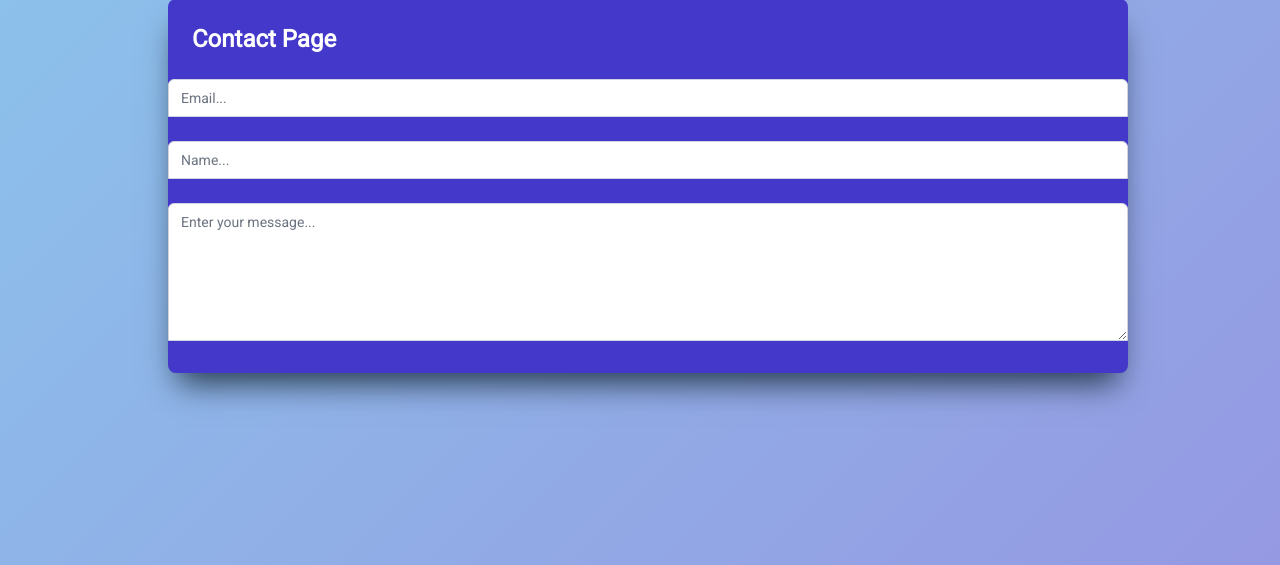
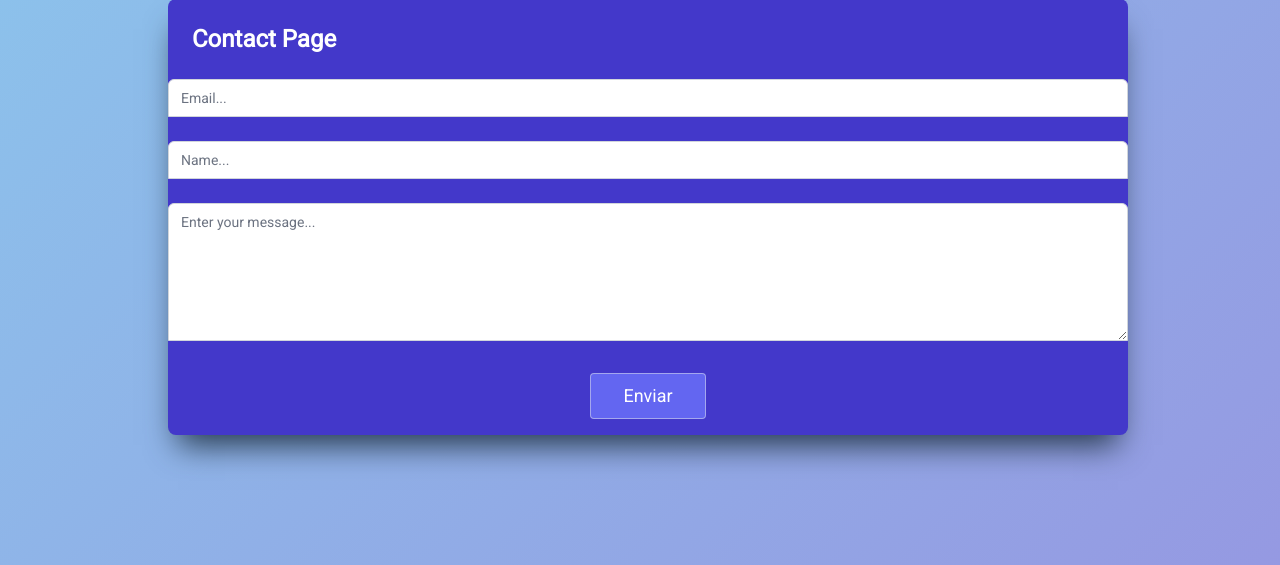
Before and after one commit to ignaaaam/act2M7, a PHP site: template src/views/contact.view.php in a window 1280 px wide. Shown: the part 235-800 px from the top of the page. Run offline with PHP 8.4, Linux system fonts and the light colour scheme; the template is opened without the code that fills it, so the values that code supplies are empty.

Commit message:
First commit

```diff
--- a/src/views/contact.view.php
+++ b/src/views/contact.view.php
@@ -12,6 +12,7 @@
         <br>
         <label class="sr-only"  for="message">Message:</label>
         <textarea class="appearance-none rounded-none relative block w-full px-3 py-2 border border-gray-300 placeholder-gray-500 text-gray-900 rounded-t-md focus:outline-none focus:ring-indigo-500 focus:border-indigo-500 focus:z-10 sm:text-sm mb-8" rows="6" name="message" id="contact-message" placeholder="Enter your message..."></textarea>
+        <button type="button" class="flex mx-auto mt-2 mb-4 text-white bg-indigo-500 border-0 py-2 px-8 focus:outline-none hover:bg-indigo-600 rounded text-lg cursor-pointer border border-white-100 border-opacity-50">Enviar</button>
 
     </form>
 </div>
```
Also changed, not shown: 2 other files.
